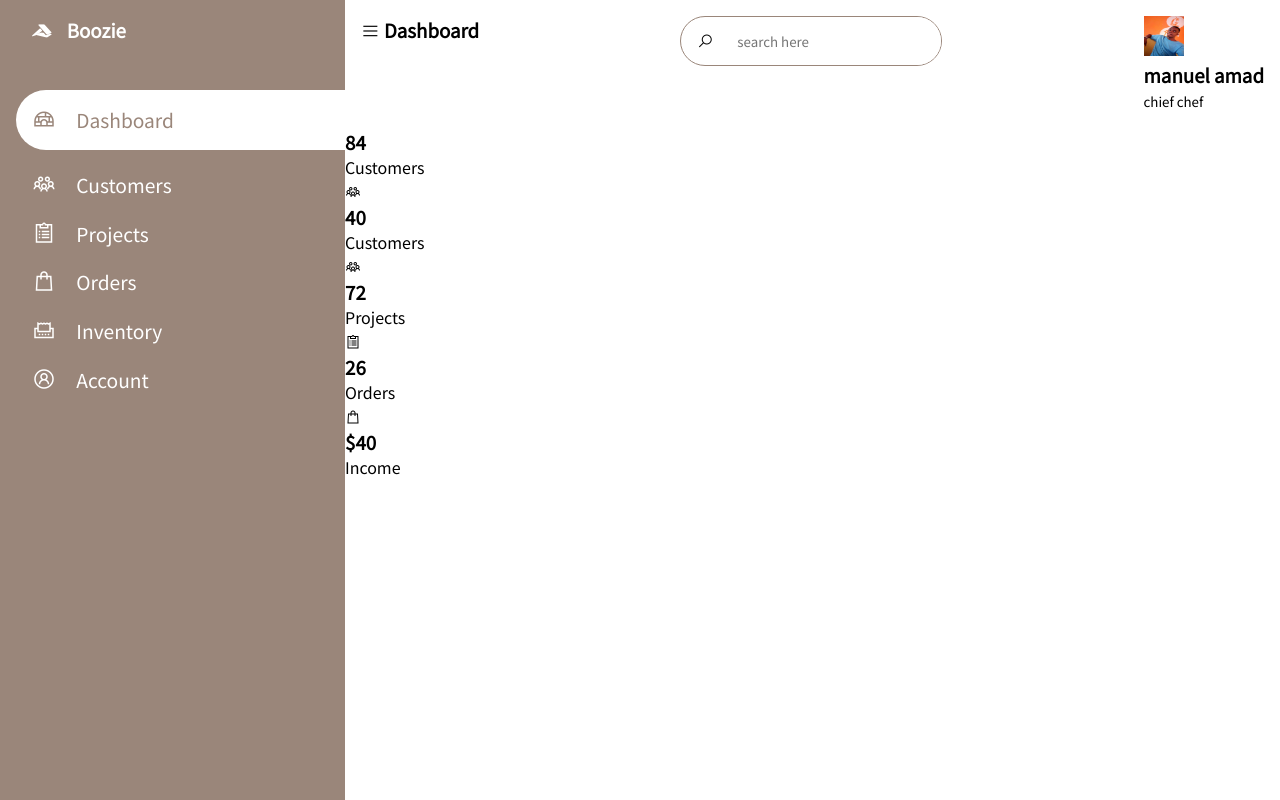
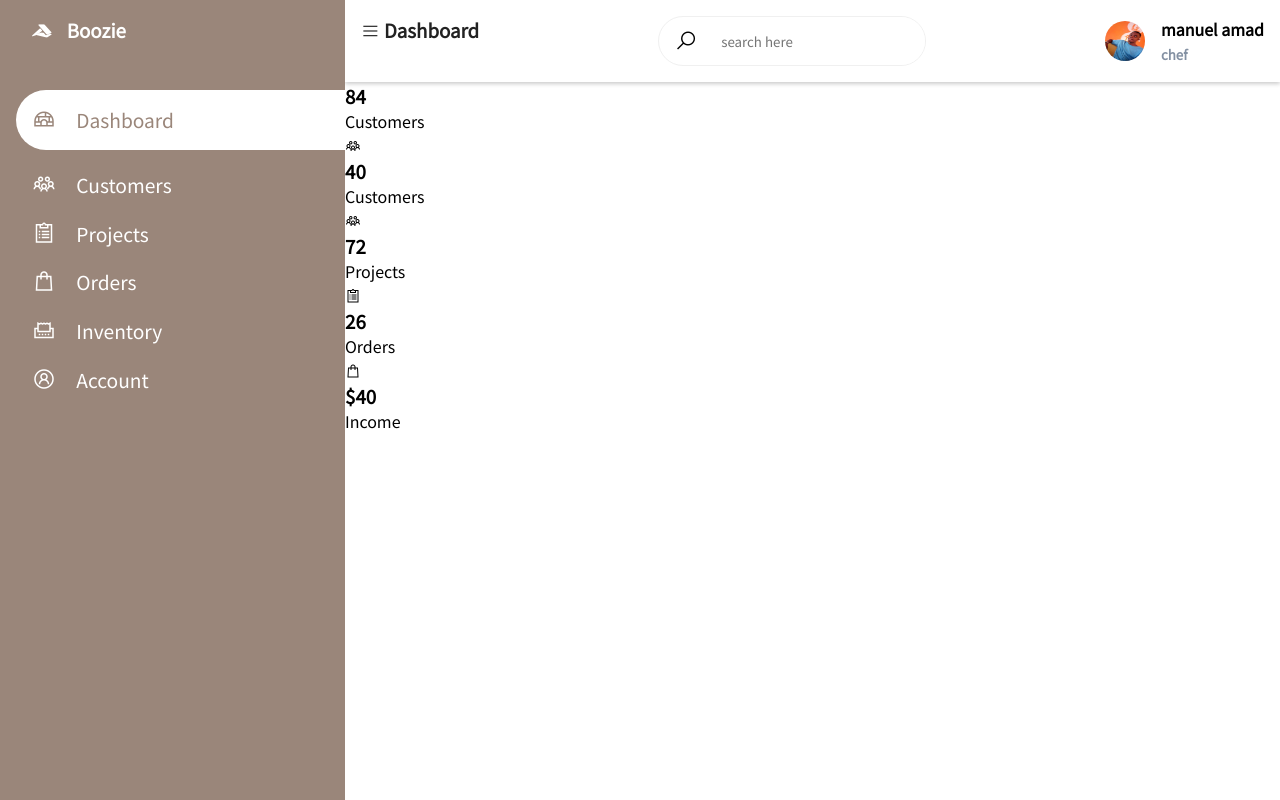
Before and after one commit to chimdie/admin_dashboard, a plain HTML site: page index.html in a window 1280 px wide. Drawn offline with nearby package versions, Linux system fonts and the light colour scheme.

Commit message:
staging up

```diff
--- a/index.html
+++ b/index.html
@@ -53,6 +53,7 @@
         </ul>
       </div>
     </div>
+
     <div class="container">
       <header>
         <h3>
@@ -70,8 +71,8 @@
         <div class="user-wrapper">
           <img src="./images/me.jpg" alt="me" width="40px" height="40px">
           <div>
-            <h3>manuel amad</h3>
-            <small>chief chef</small>
+            <h4>manuel amad</h4>
+            <small>chef</small>
           </div>
         </div>
       </header>
--- a/style.css
+++ b/style.css
@@ -69,12 +69,17 @@ header{
     display: flex;
     justify-content: space-between;
     padding: 1rem;
+    box-shadow: 0px 2px 4px rgba(0, 0, 0, 0.2);
+}
+
+header h3{
+    color: #222;
 }
 
 .search-wrapper{
     display: flex;
     align-items: center;
-    border: 1px solid var(--main); /*#f0f0f0*/
+    border: 1px solid #f0f0f0;
     border-radius: 30px;
     height: 50px;
     overflow-x: hidden;
@@ -83,6 +88,7 @@ header{
 .search-wrapper span{
     display: inline-block;
     padding: 0 1rem;
+    font-size: 1.4rem;
 }
 
 .search-wrapper input{
@@ -91,3 +97,19 @@ header{
     border: none;
     outline: none;
 }
+
+.user-wrapper{
+    display: flex;
+    align-items: center;
+}
+
+.user-wrapper img{
+    border-radius: 50%;
+    margin-right: 1rem;
+}
+.user-wrapper small{
+    display: inline-block;
+    color: var(--grey);
+    font-weight: 700;
+    margin-top: -20px !important;
+}
```
